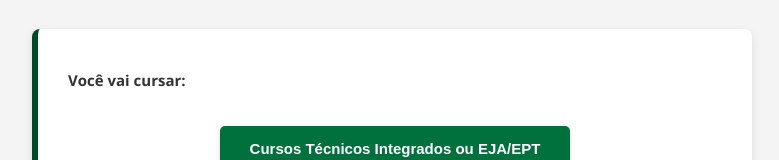
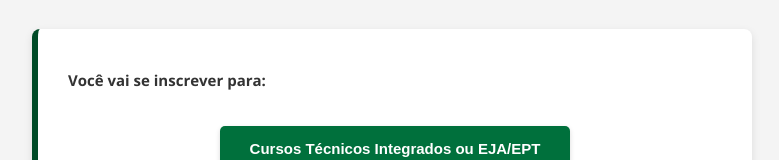
Before and after one commit to BrunaSECOM/Fluxogramadecotas, a plain HTML site: page index.html in a window 1280 px wide. Shown: the part 161-321 px from the top of the page, without its empty margins (248-1027 px from the left). Drawn offline with nearby package versions, Linux system fonts and the light colour scheme.

Commit message:
Update index.html

```diff
--- a/index.html
+++ b/index.html
@@ -175,7 +175,7 @@
   <script>
     const questions = [
       {
-        text: "Você vai cursar:",
+        text: "Você vai se inscrever para:",
         options: [
           { label: "Cursos Técnicos Integrados ou EJA/EPT", next: 1 },
           { label: "Curso Técnico Subsequente ou Graduação", next: 9 }
```
